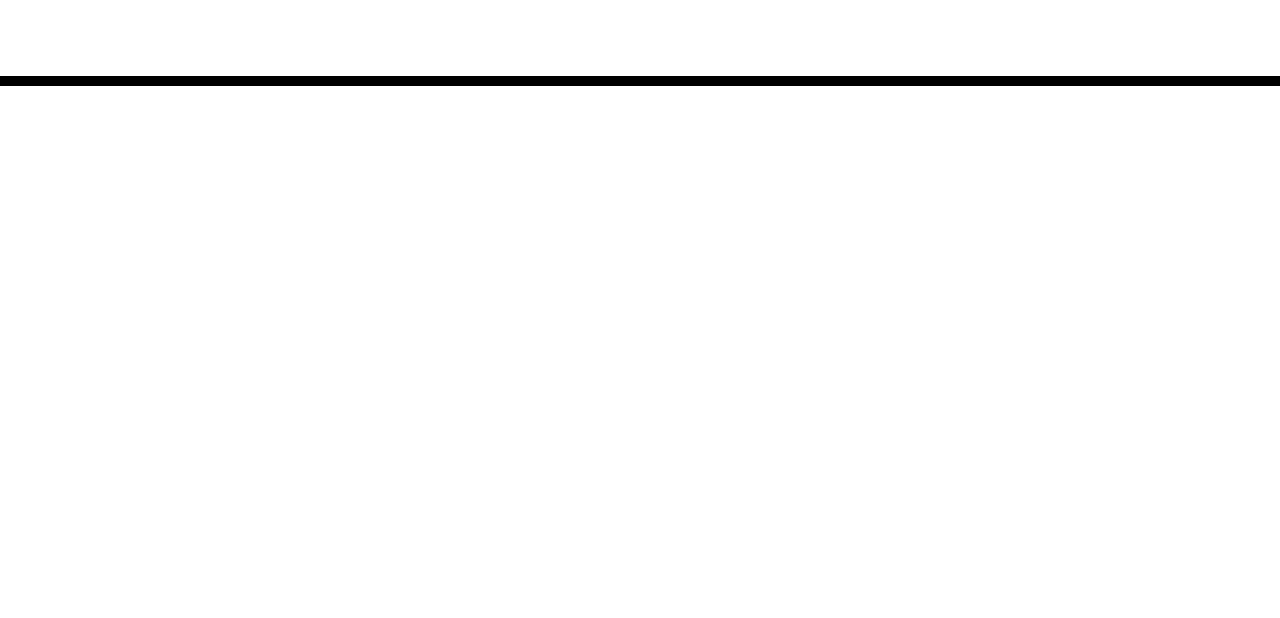
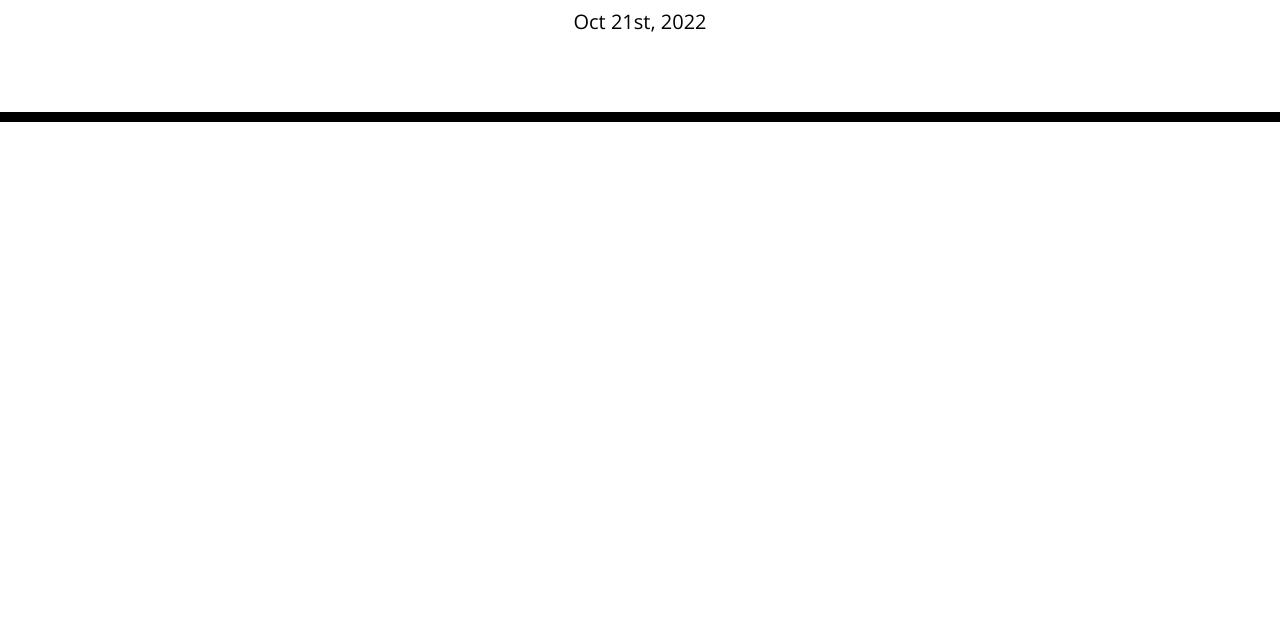
Before and after one commit to Jacobschoenbauer/work-scheduler, a plain HTML site: page index.html in a window 1280 px wide. Shown: the part 182-800 px from the top of the page. Drawn offline with nearby package versions, Linux system fonts and the light colour scheme; files that its build step writes are made by us from their sources.

Commit message:
set date on top scheduler

```diff
--- /dev/null
+++ b/Assets/script.js
@@ -0,0 +1,2 @@
+let today = moment();
+$("#currentDay").text(today.format("MMM Do, YYYY"));
--- a/index.html
+++ b/index.html
@@ -4,6 +4,9 @@
     <meta charset="UTF-8" />
     <meta name="viewport" content="width=device-width, initial-scale=1.0" />
     <meta http-equiv="X-UA-Compatible" content="ie=edge" />
+    <script src="https://cdnjs.cloudflare.com/ajax/libs/jquery/3.2.1/jquery.min.js"></script>
+    <script src="https://cdnjs.cloudflare.com/ajax/libs/moment.js/2.24.0/moment.min.js"></script>
+    <link rel="stylesheet" href="/Assets/style.css">
     <link
       rel="stylesheet"
       href="https://stackpath.bootstrapcdn.com/bootstrap/4.3.1/css/bootstrap.min.css"
@@ -32,7 +35,7 @@
       <!-- Timeblocks go here -->
     </div>
 
-    <script src="https://cdnjs.cloudflare.com/ajax/libs/jquery/3.2.1/jquery.min.js"></script>
-    <script src="https://cdnjs.cloudflare.com/ajax/libs/moment.js/2.24.0/moment.min.js"></script>
+    <script src="Assets/script.js"></script>
+
   </body>
 </html>
```
Also changed, not shown: Assets/style.css (renamed from style.css).
